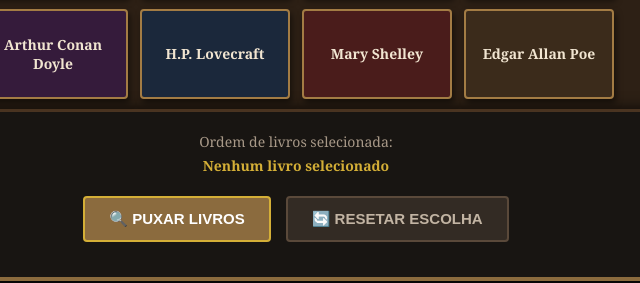
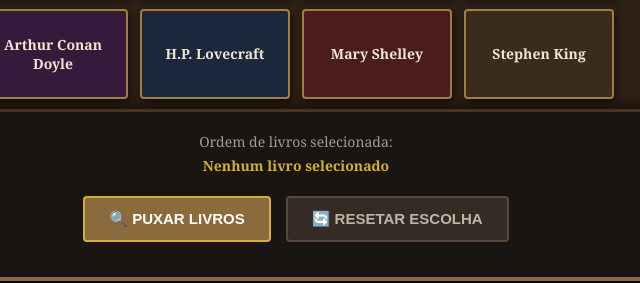
Before and after one commit to eriqnog/passagem-secreta, a plain HTML site: page index.html in a window 1280 px wide. Shown: the part 436-719 px from the top of the page, 344-984 px from the left. Drawn offline with Linux system fonts and the light colour scheme.

Commit message:
Update index.html

```diff
--- a/index.html
+++ b/index.html
@@ -393,7 +393,7 @@
         "Arthur Conan Doyle",
         "H.P. Lovecraft",
         "Mary Shelley",
-        "Edgar Allan Poe"
+        "Stephen King"
     ];
 
     // ESTADO PADRÃO DA APLICAÇÃO
```
